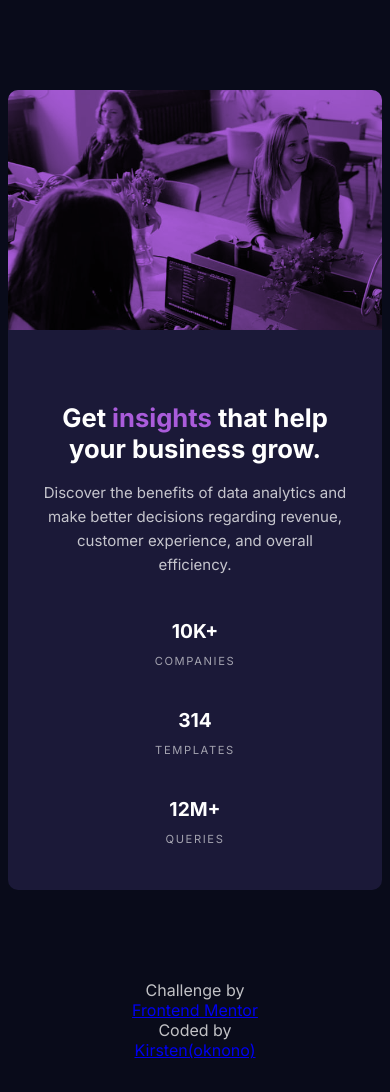
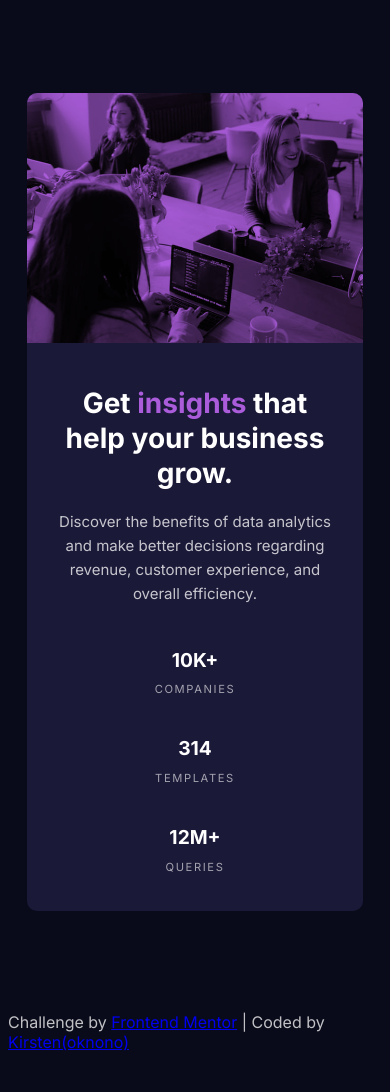
Before and after one commit to oknono/FM_preview_card, a plain HTML site: page index.html in a window 390 px wide. Before the commit the page ends 1068 px from the top, so only its background shows below. Drawn offline with Linux system fonts and the light colour scheme.

Commit message:
Fix mobile view

```diff
--- a/index.html
+++ b/index.html
@@ -39,9 +39,11 @@
 
   <footer>
     <div class="attribution">
-      Challenge by <a href="https://www.frontendmentor.io?ref=challenge" target="_blank">Frontend Mentor</a>
-      Coded by <a href="https://oknono.dev">Kirsten(oknono)</a>
+      <p>Challenge by <a href="https://www.frontendmentor.io?ref=challenge" target="_blank">Frontend Mentor</a> | Coded
+        by
+        <a href="https://oknono.dev">Kirsten(oknono)</a>
     </div>
+    </p>
   </footer>
 
 </body>
--- a/style.css
+++ b/style.css
@@ -6,6 +6,11 @@
     --main-text-color: hsla(0, 0%, 100%, 0.75);
     --stat-text-color: hsla(0, 0%, 100%, 0.6);
     --default-font-size: 15px;
+    box-sizing: border-box;
+}
+
+*, *:after, *:before {
+    box-sizing: inherit;
 }
 
 body {
@@ -13,6 +18,13 @@ body {
     color: var(--main-text-color);
     font-family: 'Inter';
     font-weight: 400;
+    display: flex;
+    flex-direction: column;
+    min-height: 100vh;
+}
+
+main {
+    flex: 1;
 }
 
 .card {
@@ -21,15 +33,14 @@ body {
     display: flex;
     flex-direction: column;
     margin: 85px auto;
-    margin: 90px auto;
-    max-width: 375px;
+    width: 90%;
     overflow: hidden;
 }
 
-@media (min-width: 1200px) {
+@media (min-width: 950px) {
     .card {
         flex-direction: row-reverse;
-        max-width: 800px;
+        width: 80%;
     }
 }
 
@@ -38,11 +49,11 @@ body {
     background-color: var(--accent);
     background-image: url(./images/image-header-mobile.jpg);
     background-size: cover;
-    height: 240px;
+    height: 250px;
     width: 100%;
 }
 
-@media (min-width: 1200px) {
+@media (min-width: 950px) {
     .card_image {
         height: auto;
         width: 1000px;
@@ -51,18 +62,31 @@ body {
 
 .card_title {
     color: var(--main-heading-color);
-    font-size: 1.6rem;
+    font-size: 1.75rem;
     font-weight: 700;
-    margin-top: 40px;
+    line-height: 1.25em;
 }
 
 .accent {
     color: var(--accent);
 }
 
+@media (min-width: 950px) {
+    .card_content {
+        margin: 2rem;
+    }
+}
+
 .card_content {
-    margin: 2rem;
+    margin: 0em;
     text-align: center;
+    padding: 1.5em;
+}
+
+@media (min-width: 950px) {
+    .card_content {
+        margin: 2rem;
+    }
 }
 
 .card_text {
@@ -75,7 +99,7 @@ body {
     flex-direction: column;
 }
 
-@media (min-width: 1200px) {
+@media (min-width: 950px) {
     .stats {
         flex-direction: row;
         justify-content: space-evenly;
```
